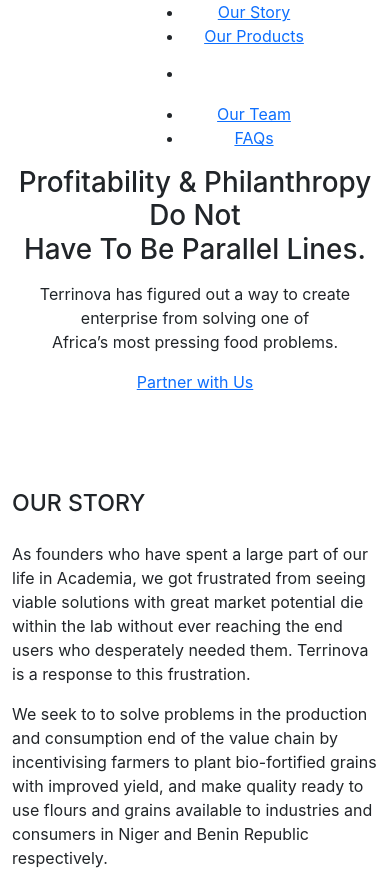
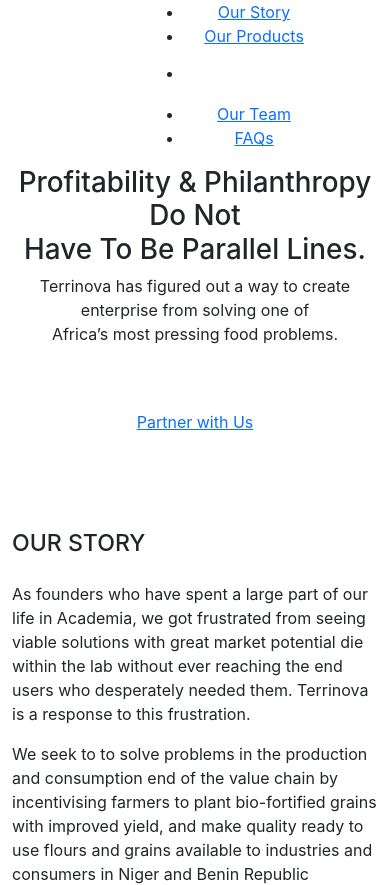
Before and after one commit to Rhoda-bot/Terrinova, a JavaScript app: page / in a window 390 px wide. Shown: the top 885 px of the page. Built offline with nearby package versions, Linux system fonts and the light colour scheme; the HTML template or start-up script is replaced by a standard one; a web font is replaced by a local one.

Commit message:
align the texts on the header section.

```diff
--- a/src/components/home/header.js
+++ b/src/components/home/header.js
@@ -4,7 +4,7 @@
 const Header = () => {
     return (
         <>
-            <div className="header">
+            {/* <div className="header">
                 <div className="container">
                     <NavigationBar />
                     <div className="row header__row">
@@ -13,10 +13,29 @@
                             <br/> Have To Be Parallel Lines.
                         </h1>
                         <p className="header--text mt-2">
-                                            Terrinova has figured out a way
-                                                to create enterprise from solving one of <br/> Africa’s most pressing food problems.
+                            Terrinova has figured out a way to create enterprise from solving one of <br/> Africa’s most pressing food problems.
                         </p>
                         <a href='/image/sample.pdf' download="cta" target="_blank" className="header--link">Partner with Us</a>
+                    </div>
+                </div>
+            </div> */}
+
+
+            <div className="banner">
+                <div className="container">
+                    <NavigationBar />
+
+                    <div className="banner__text">
+                        <h1 className="banner__text--title">
+                            Profitability & Philanthropy Do Not
+                            <br/> Have To Be Parallel Lines.
+                        </h1>
+                        <p className="banner__text--sub">
+                            Terrinova has figured out a way to create enterprise from solving one of <br/> Africa’s most pressing food problems.
+                        </p>
+                     <div className='pt-5'>
+                     <a href='/image/sample.pdf' download="cta" target="_blank" className="banner__text--btn">Partner with Us</a>
+                     </div>
                     </div>
                 </div>
             </div>
--- a/src/components/navigation/index.js
+++ b/src/components/navigation/index.js
@@ -1,7 +1,28 @@
 const NavigationBar = () => {
     return(
         <>
-              <div className="wrapper">
+            <div className="nav">
+                <img src="/image/terrinova.png" alt="terriniva logo" className="nav__logo" />
+
+                <ul className="nav__menu">
+                    <li className="nav__menu--link">
+                        <a href="#story">Our Story</a>
+                    </li>
+                    <li className="nav__menu--link">
+                        <a href="#products">Our Products</a>
+                    </li>
+                    <li className="nav__menu--link">
+                        <img src="/image/terrinova.png" alt="terrinova logo" className="logo" />
+                    </li>
+                    <li className="nav__menu--link">
+                        <a href="#teams">Our Team</a>
+                    </li>
+                    <li className="nav__menu--link">
+                        <a href="#faqs">FAQs</a>
+                    </li>
+                </ul>
+            </div>
+            {/* <div className="wrapper">
                 <div className="banner">
                 <div className="nav container">
                     <img src="/image/terrinova.png" alt="terriniva logo" className="nav__logo" />
@@ -25,7 +46,7 @@
                     </ul>
                 </div>
                 </div>
-              </div>
+              </div> */}
         </>
     );
 }
--- a/src/components/solutions/solutions.js
+++ b/src/components/solutions/solutions.js
@@ -9,7 +9,7 @@
                             <div className="solution--subtitle pb-5">
                             We Buy From Cooperatives, & Sell To Wholesalers & Industries
                             </div>
-                            <button className="header--btn">Join our Mission</button>
+                                <button className="solution--btn">Join our Mission</button>
                     </div>
                         <div className="col-md-8">
                             <div className="row">
@@ -48,10 +48,7 @@
                                 In response to the inappropriate processing and preservation
                                 of farm produce, we produce high quality cassava and maize flours,
                                  which will be processed and packaged in compliance with required
-                                  hygiene standards using modern machines and relevant technology.
-
-
-                                </p>
+                                  hygiene standards using modern machines and relevant technology.</p>
                             </div>
                             </div>
                             </div>
--- a/src/sass/main.scss
+++ b/src/sass/main.scss
@@ -37,7 +37,6 @@
 .accordion-button.collapsed::after{
     content: "\f055" !important;
     background-image: none !important;
-
 }
 
 a{
@@ -48,58 +47,52 @@
 a:hover{
     color: #52B788;
 }
-.header{
+
+.banner {
     background-image:url('../../public/image/header2.png'), url('../../public/image/header.png');
     height: 100vh;
+    font-family: 'Inter', sans-serif;
     color: #FFFFFF;
-    font-family: 'Inter', sans-serif;
+    background-size: cover;
     background-repeat: no-repeat;
-    background-size: cover;
-    transition: 2s all ease-in-out;
-    animation: forwards;
-    &__row{
-        margin: 130px;
-        align-items: center;
+    .nav {
+        display: flex;
         justify-content: center;
+        padding: 2rem .1rem;
+        &__logo {
+           display: none;
+       }
+       &__menu{
+        &--link{
+            display: inline-block;
+            padding: 0 2rem;
+            font-weight: bold;
+            color: #fff;
+        }
+       }
     }
 
-    &--logo{
-        background-color: #FFFFFF;
-    }
-    // &--title{
-    //     @include TextSize (700, 50px, 6262.93px);
-    // }
-    // &--text{
-    //     @include TextSize (400, 20px, 29.05px);
-    // }
-    &--title{
-        font-weight: 700;
-        font-size: 50px;
-        line-height: 60px;
-    }
-    &--text{
-        font-weight: 400;
-        font-size: 20px;
-        line-height: 29.05px;
+    &__text {
+        position: absolute;
+        top: 55%;
+        left: 50%;
+        transform: translate(-50%, -50%);
+        &--sub{
+            margin-top: 1rem;
         }
         &--btn{
-        @include Btn;
+            background-color: #338212;
+            padding: 1rem 3rem;
+            border-radius: 10px;
+            color: #FFFFFF;
+            font-weight: 600;
+            width: 267px;
         }
         &--btn:hover{
             @include BtnHover;
         }
-    &--link{
-        @include Btn;
-        padding: 17px;
-        margin-top: 45px;
     }
-    &--link:hover{
-       @include BtnHover;
 }
-
-}
-
-
 
 .story{
     text-align: start;
@@ -141,6 +134,12 @@
         font-size: 30px;
         // line-height: 56px;
         color: #0C350F;
+    }
+    &--btn{
+        @include Btn;
+    }
+    &--btn:hover{
+        @include BtnHover;
     }
     &__card{
         box-shadow:0 4px 10px rgba(12, 53, 15, 0.2);
@@ -279,23 +278,6 @@
 }
 
 @media screen and (max-width: 600px) {
-    .header{
-        padding: 0;
-        &--title{
-            font-size: 13px;
-            line-height: normal;
-        }
-        &__row{
-            margin-top: 0px;
-        }
-        &--text{
-            font-size: 10px;
-            // line-height: 0.3px;
-        }
-        &--link{
-        }
-
-    }
     .story{
         text-align: start;
         &--title{
@@ -333,25 +315,52 @@
 
 
 }
-.wrapper {
+
+
+
+
+/* screen size below 768px mobile */
+@media screen and (max-width: 768px) {
     .banner {
         .nav {
-            display: flex;
-            justify-content: center;
-            padding: 2rem .1rem;
             &__logo {
-               display: none;
+               display: block;
+               margin-bottom: .5rem;
            }
            &__menu{
+            text-align: center;
             &--link{
-                display: inline-block;
-                padding: 0 2rem;
-                font-weight: bold;
-                color: #fff;
+                margin-bottom: .1rem;
+                padding: 0;
+                padding-right: 1rem;
+                font-size: .5rem;
+            }
+            &--link:nth-child(3) {
+                display: none;
             }
            }
         }
+        &__text{
+            &--title{
+                font-size: 1rem;
+            }
+            &--sub{
+                margin-top: 2rem;
+                font-size: .7rem;
+            }
+            &--btn{
+                background-color: #338212;
+                padding:1rem;
+                border-radius: 10px;
+                color: #FFFFFF;
+                font-weight: 400;
+                font-size: .4rem;
+                // top: 60rem;
+                width: 280px;
+                // transform: translate(-30%);
 
+
+            }
         }
     }
 
@@ -359,43 +368,6 @@
 
 
 
-/* screen size below 768px mobile */
-@media screen and (max-width: 768px) {
-    .header{
-        &--title{
-            font-size: 22px;
-            line-height: normal;
-        }
-        &__row{
-            margin-top: 80px;
-        }
-        &--link{
-            margin-top: 10px;
-        }
-    }
-    .banner {
-        // background-color: red;
-       .nav{
-        .nav__logo{
-            display: block;
-            margin-bottom: 1rem;
-        }
-       }
-    }
-
-    .banner .nav__menu {
-        text-align: center;
-    }
-
-    .banner .nav__menu .nav__menu--link {
-        margin-bottom: .5rem;
-        padding: 0;
-        padding-right: 1rem;
-    }
-
-    .banner .nav__menu .nav__menu--link:nth-child(3) {
-        display: none;
-    }
     .teams{
         &--title{
             font-weight: 500;
--- a/src/sass/mixins.scss
+++ b/src/sass/mixins.scss
@@ -6,13 +6,12 @@
         background-color: #338212;
         border: #338212;
         font-weight: 600;
-        // padding: 10px;
         text-align: center;
 }
 @mixin BtnHover {
     background: #FFFFFF;
     border: 3px solid #338212;
-    transition: 3s  ease-in-out;
+    transition: 3s  all;
     color: #000000;
 }
 @mixin TextSize ($font-weight,$font-size,$line-height) {
```
Lines whose indentation alone changed are shown as unchanged.
